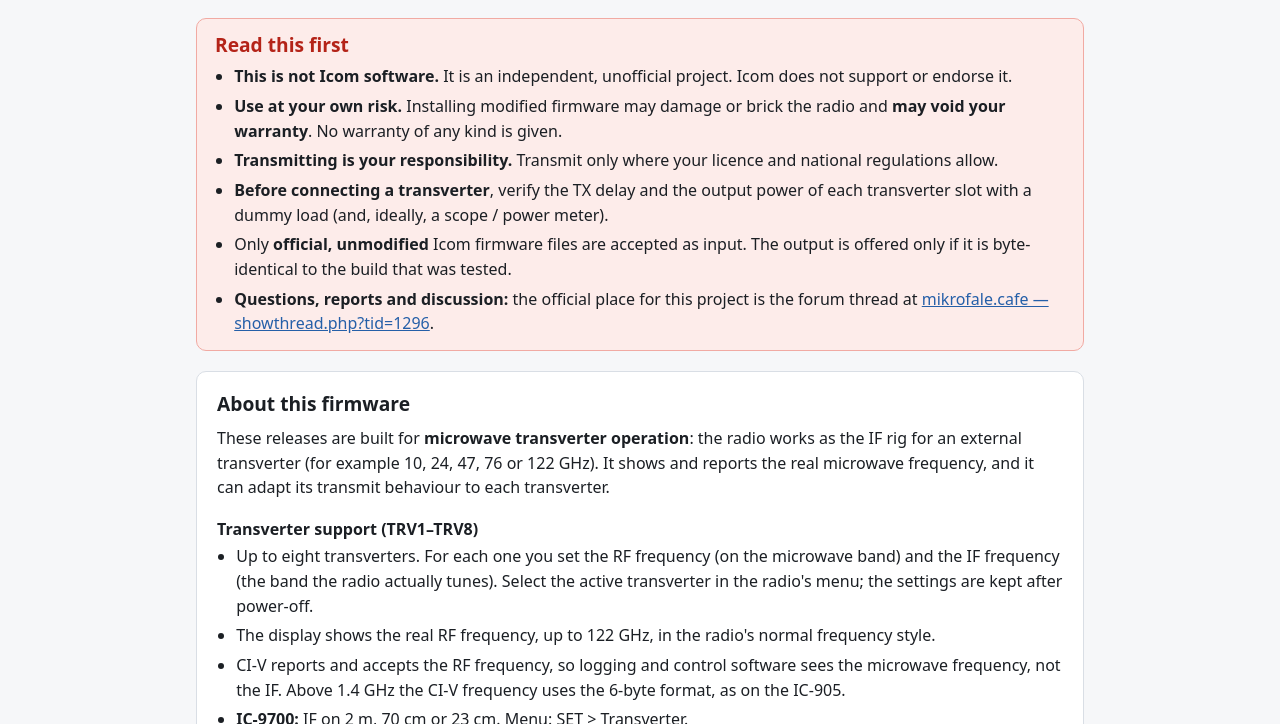
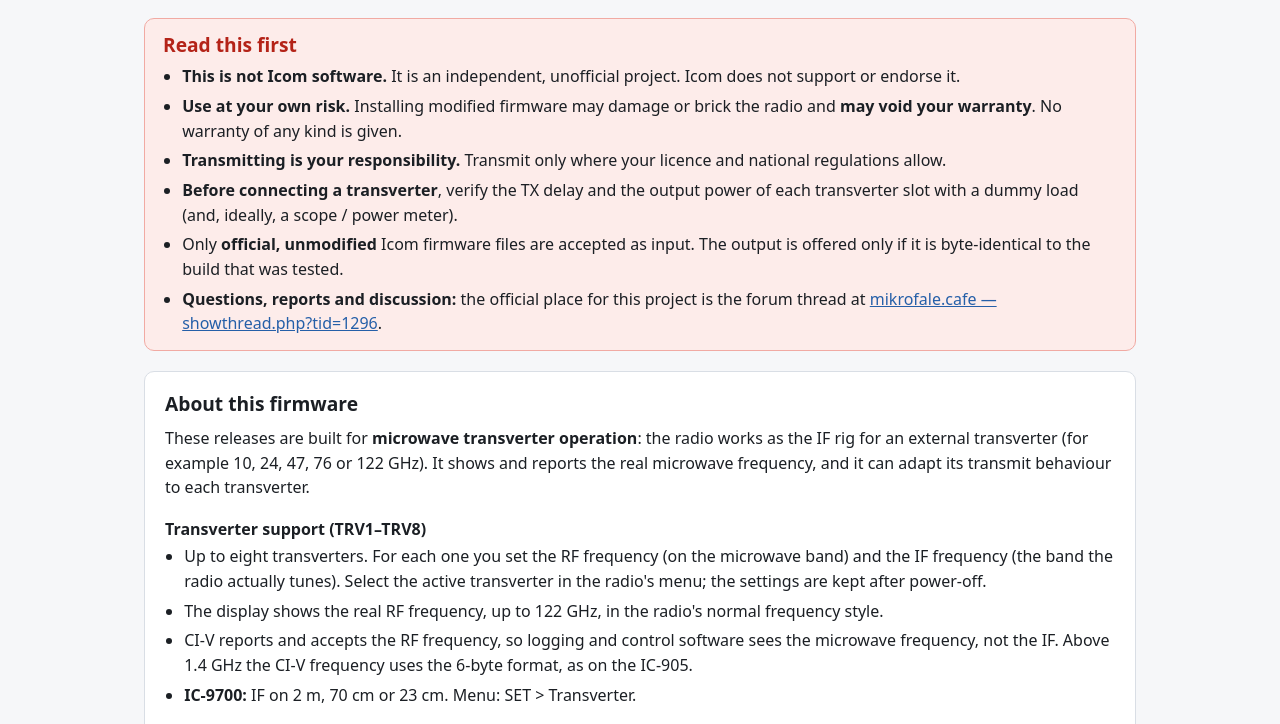
Before and after one commit to ZigmundRat/icom-custom-firmware, a plain HTML site: page docs/index.html in a window 1280 px wide. Shown: the part 126-850 px from the top of the page. Drawn offline with Linux system fonts and the light colour scheme.

Commit message:
Page width: up to 80% of the screen

```diff
--- a/docs/style.css
+++ b/docs/style.css
@@ -21,7 +21,7 @@ body {
   margin: 0; background: var(--bg); color: var(--text);
   font: 16px/1.55 system-ui, -apple-system, "Segoe UI", Roboto, "Helvetica Neue", Arial, sans-serif;
 }
-.wrap { max-width: 920px; margin: 0 auto; padding: 0 16px; }
+.wrap { max-width: max(920px, 80vw); margin: 0 auto; padding: 0 16px; }
 a { color: var(--accent); }
 code, kbd { font-family: var(--mono); font-size: 0.9em; }
 code { background: var(--code-bg); padding: 0.05em 0.35em; border-radius: 4px; }
```
